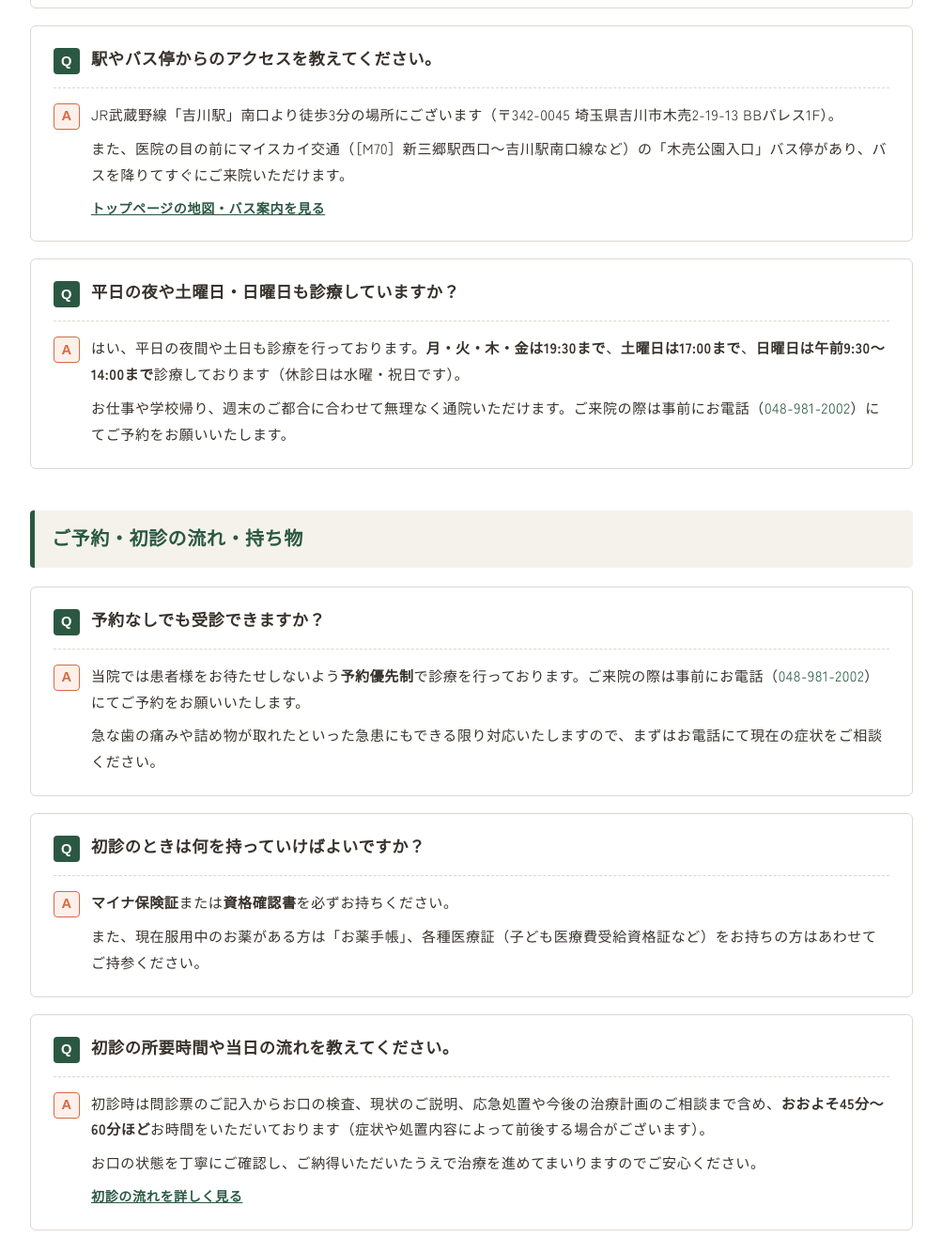
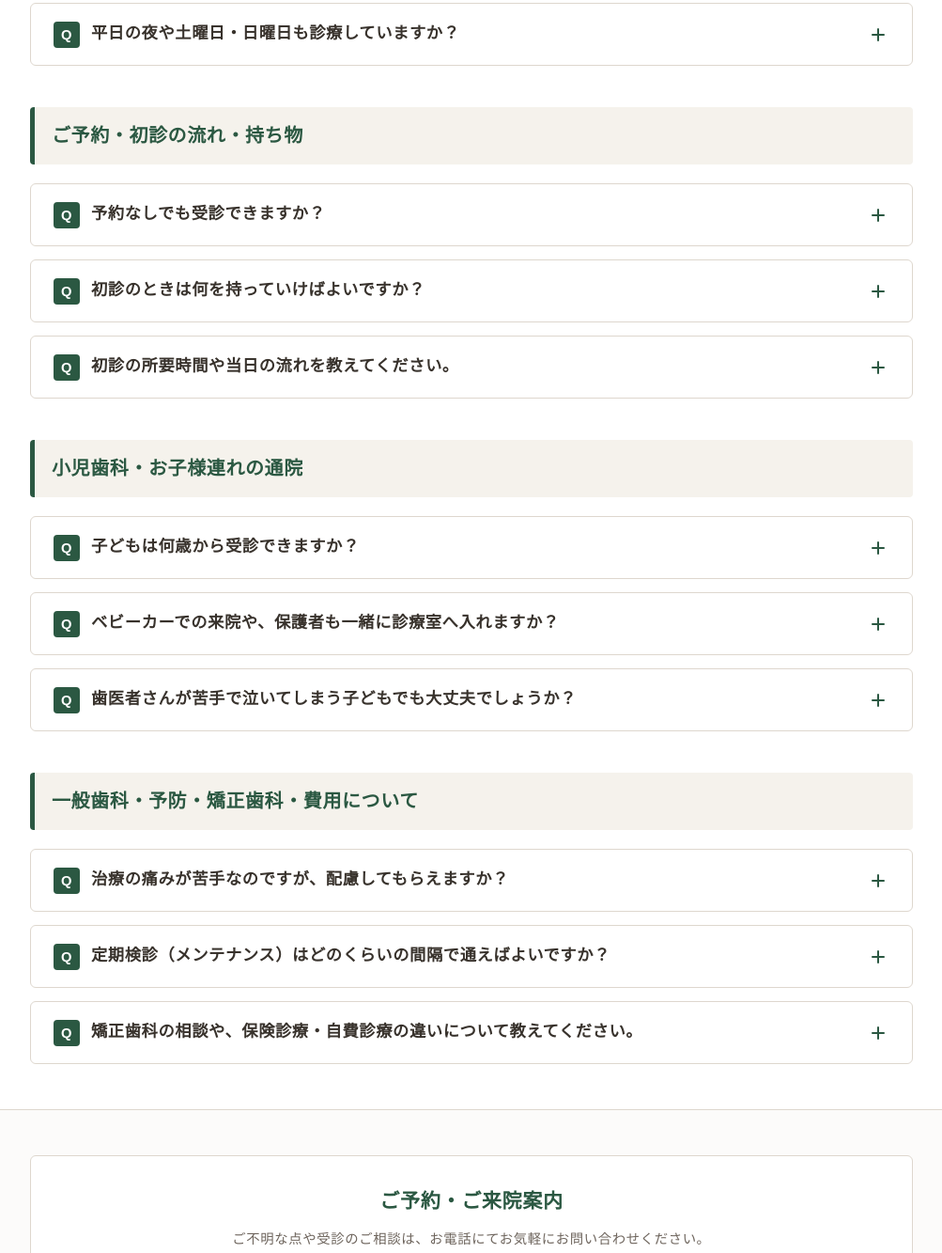
Before and after one commit to keyakishika/keyaki-dental, a plain HTML site: page faq.html in a window 1280 px wide. Shown: the part 702-2035 px from the top of the page at 94% size, without its empty margins (138-1141 px from the left). Drawn offline with Linux system fonts and the light colour scheme; a web font is replaced by a local one.

Commit message:
Update faq.html

```diff
--- a/faq.html
+++ b/faq.html
@@ -46,8 +46,7 @@ gtag('js', new Date());
         "@type": "Answer",
         "text": "はい、平日の夜間や土日も診療を行っております。月・火・木・金は19:30まで、土曜日は17:00まで、日曜日は午前9:30〜14:00まで診療しております（休診日は水曜・祝日です）。お仕事や学校帰り、週末のご都合に合わせて通院いただけます。"
       }
-    }
-      ,
+    },
     {
       "@type": "Question",
       "name": "予約なしでも受診できますか？",
@@ -71,8 +70,7 @@ gtag('js', new Date());
         "@type": "Answer",
         "text": "初診時は問診票のご記入からお口の検査、現状のご説明、応急処置や今後の治療計画のご相談まで含め、おおよそ45分〜60分ほどお時間をいただいております（症状や処置内容によって前後する場合がございます）。お口の状態を丁寧にご確認し、ご納得いただいたうえで治療を進めてまいりますのでご安心ください。"
       }
-    }
-    ,
+    },
     {
       "@type": "Question",
       "name": "子どもは何歳から受診できますか？",
@@ -96,8 +94,7 @@ gtag('js', new Date());
         "@type": "Answer",
         "text": "もちろん大丈夫です。当院ではお子様の気持ちに寄り添い、無理やり治療を進めることはいたしません。まずは診療台に座る練習や器具を見て触れてみるステップから少しずつ慣れていただき、お子様お一人おひとりのペースに合わせて優しく丁寧に診療を行います。"
       }
-    }
-    ,
+    },
     {
       "@type": "Question",
       "name": "治療の痛みが苦手なのですが、配慮してもらえますか？",
@@ -122,7 +119,6 @@ gtag('js', new Date());
         "text": "当院には矯正歯科の認定医（女医）が在籍しており、お子様から大人の方まで歯並びや噛み合わせのご相談を受け付けております。むし歯や歯周病などの一般的な治療は健康保険適用内で対応しております。矯正治療や特別な材料を用いる治療など、自費診療（自由診療）をご提案する際は、事前に費用や治療期間・メリット・一般的なリスクについて丁寧にご説明し、ご納得いただいたうえで治療を進めますのでご安心ください。"
       }
     }
-
   ]
 }
 </script>
@@ -320,19 +316,23 @@ section { padding: 48px 0; }
   margin-bottom: 20px;
 }
 
-/* Q&Aリスト */
+/* Q&Aリスト（details / summary アコーディオン） */
 .faq-list {
   display: flex;
   flex-direction: column;
-  gap: 18px;
+  gap: 14px;
 }
-.faq-item {
+details.faq-item {
   background: #ffffff;
   border: 1px solid var(--border-line);
   border-radius: 6px;
-  padding: 22px 24px;
+  padding: 0 24px;
+  transition: border-color 0.2s;
 }
-.faq-q {
+details.faq-item:hover {
+  border-color: var(--base-color);
+}
+summary.faq-q {
   display: flex;
   align-items: flex-start;
   gap: 12px;
@@ -341,7 +341,19 @@ section { padding: 48px 0; }
   font-weight: 700;
   color: var(--text-main);
   line-height: 1.55;
-  padding-bottom: 14px;
+  padding: 18px 0;
+  cursor: pointer;
+  list-style: none;
+  user-select: none;
+}
+summary.faq-q::-webkit-details-marker {
+  display: none;
+}
+summary.faq-q::marker {
+  display: none;
+  content: "";
+}
+details.faq-item[open] summary.faq-q {
   border-bottom: 1px dashed var(--border-line);
 }
 .faq-q-mark {
@@ -359,11 +371,48 @@ section { padding: 48px 0; }
   border-radius: 4px;
   margin-top: 1px;
 }
+.faq-q-text {
+  flex: 1;
+}
+.faq-toggle-icon {
+  flex-shrink: 0;
+  position: relative;
+  width: 24px;
+  height: 24px;
+  margin-top: 3px;
+  margin-left: 4px;
+  transition: transform 0.25s ease;
+}
+.faq-toggle-icon::before,
+.faq-toggle-icon::after {
+  content: "";
+  position: absolute;
+  top: 50%;
+  left: 50%;
+  background: var(--base-color);
+  border-radius: 1px;
+  transform: translate(-50%, -50%);
+  transition: transform 0.25s ease, opacity 0.25s ease;
+}
+.faq-toggle-icon::before {
+  width: 14px;
+  height: 2px;
+}
+.faq-toggle-icon::after {
+  width: 2px;
+  height: 14px;
+}
+details.faq-item[open] .faq-toggle-icon {
+  transform: rotate(180deg);
+}
+details.faq-item[open] .faq-toggle-icon::after {
+  opacity: 0;
+}
 .faq-a {
   display: flex;
   align-items: flex-start;
   gap: 12px;
-  padding-top: 14px;
+  padding: 16px 0 20px;
   font-size: 0.94rem;
   color: var(--text-main);
   line-height: 1.85;
@@ -564,9 +613,9 @@ footer .copy {
   .page-header h1 { font-size: 1.35rem; }
   section { padding: 36px 0; }
   .cat-heading { font-size: 1.12rem; padding: 10px 14px; }
-  .faq-item { padding: 18px 16px; }
-  .faq-q { font-size: 1rem; gap: 10px; }
-  .faq-a { font-size: 0.9rem; gap: 10px; }
+  details.faq-item { padding: 0 16px; }
+  summary.faq-q { font-size: 1rem; gap: 10px; padding: 16px 0; }
+  .faq-a { font-size: 0.9rem; gap: 10px; padding: 14px 0 18px; }
   .guide-card { padding: 22px 16px; }
   .guide-tel-btn { font-size: 1.2rem; padding: 10px 20px; width: 100%; }
   .guide-info-table th,
@@ -673,11 +722,12 @@ footer .copy {
 
         <div class="faq-list">
           <!-- Q1 -->
-          <article class="faq-item">
-            <h3 class="faq-q">
+          <details class="faq-item">
+            <summary class="faq-q">
               <span class="faq-q-mark" aria-hidden="true">Q</span>
-              <span>駐車場はありますか？</span>
-            </h3>
+              <span class="faq-q-text">駐車場はありますか？</span>
+              <span class="faq-toggle-icon" aria-hidden="true"></span>
+            </summary>
             <div class="faq-a">
               <span class="faq-a-mark" aria-hidden="true">A</span>
               <div class="faq-a-body">
@@ -685,14 +735,15 @@ footer .copy {
                 <p>もし満車の場合は、お手数ですがお電話（<a href="tel:0489812002">048-981-2002</a>）にてご連絡いただければご案内いたします。</p>
               </div>
             </div>
-          </article>
+          </details>
 
           <!-- Q2 -->
-          <article class="faq-item">
-            <h3 class="faq-q">
+          <details class="faq-item">
+            <summary class="faq-q">
               <span class="faq-q-mark" aria-hidden="true">Q</span>
-              <span>駅やバス停からのアクセスを教えてください。</span>
-            </h3>
+              <span class="faq-q-text">駅やバス停からのアクセスを教えてください。</span>
+              <span class="faq-toggle-icon" aria-hidden="true"></span>
+            </summary>
             <div class="faq-a">
               <span class="faq-a-mark" aria-hidden="true">A</span>
               <div class="faq-a-body">
@@ -701,14 +752,15 @@ footer .copy {
                 <a href="index.html#access" class="faq-inline-link">トップページの地図・バス案内を見る</a>
               </div>
             </div>
-          </article>
+          </details>
 
           <!-- Q3 -->
-          <article class="faq-item">
-            <h3 class="faq-q">
+          <details class="faq-item">
+            <summary class="faq-q">
               <span class="faq-q-mark" aria-hidden="true">Q</span>
-              <span>平日の夜や土曜日・日曜日も診療していますか？</span>
-            </h3>
+              <span class="faq-q-text">平日の夜や土曜日・日曜日も診療していますか？</span>
+              <span class="faq-toggle-icon" aria-hidden="true"></span>
+            </summary>
             <div class="faq-a">
               <span class="faq-a-mark" aria-hidden="true">A</span>
               <div class="faq-a-body">
@@ -716,20 +768,22 @@ footer .copy {
                 <p>お仕事や学校帰り、週末のご都合に合わせて無理なく通院いただけます。ご来院の際は事前にお電話（<a href="tel:0489812002">048-981-2002</a>）にてご予約をお願いいたします。</p>
               </div>
             </div>
-          </article>
+          </details>
         </div>
       </div>
+
       <!-- カテゴリー2：ご予約・初診の流れ・持ち物 -->
       <div class="faq-category" id="cat-reservation-firstvisit">
         <h2 class="cat-heading">ご予約・初診の流れ・持ち物</h2>
 
         <div class="faq-list">
           <!-- Q1 -->
-          <article class="faq-item">
-            <h3 class="faq-q">
+          <details class="faq-item">
+            <summary class="faq-q">
               <span class="faq-q-mark" aria-hidden="true">Q</span>
-              <span>予約なしでも受診できますか？</span>
-            </h3>
+              <span class="faq-q-text">予約なしでも受診できますか？</span>
+              <span class="faq-toggle-icon" aria-hidden="true"></span>
+            </summary>
             <div class="faq-a">
               <span class="faq-a-mark" aria-hidden="true">A</span>
               <div class="faq-a-body">
@@ -737,14 +791,15 @@ footer .copy {
                 <p>急な歯の痛みや詰め物が取れたといった急患にもできる限り対応いたしますので、まずはお電話にて現在の症状をご相談ください。</p>
               </div>
             </div>
-          </article>
+          </details>
 
           <!-- Q2 -->
-          <article class="faq-item">
-            <h3 class="faq-q">
+          <details class="faq-item">
+            <summary class="faq-q">
               <span class="faq-q-mark" aria-hidden="true">Q</span>
-              <span>初診のときは何を持っていけばよいですか？</span>
-            </h3>
+              <span class="faq-q-text">初診のときは何を持っていけばよいですか？</span>
+              <span class="faq-toggle-icon" aria-hidden="true"></span>
+            </summary>
             <div class="faq-a">
               <span class="faq-a-mark" aria-hidden="true">A</span>
               <div class="faq-a-body">
@@ -752,14 +807,15 @@ footer .copy {
                 <p>また、現在服用中のお薬がある方は「お薬手帳」、各種医療証（子ども医療費受給資格証など）をお持ちの方はあわせてご持参ください。</p>
               </div>
             </div>
-          </article>
+          </details>
 
           <!-- Q3 -->
-          <article class="faq-item">
-            <h3 class="faq-q">
+          <details class="faq-item">
+            <summary class="faq-q">
               <span class="faq-q-mark" aria-hidden="true">Q</span>
-              <span>初診の所要時間や当日の流れを教えてください。</span>
-            </h3>
+              <span class="faq-q-text">初診の所要時間や当日の流れを教えてください。</span>
+              <span class="faq-toggle-icon" aria-hidden="true"></span>
+            </summary>
             <div class="faq-a">
               <span class="faq-a-mark" aria-hidden="true">A</span>
               <div class="faq-a-body">
@@ -768,20 +824,22 @@ footer .copy {
                 <a href="flow.html" class="faq-inline-link">初診の流れを詳しく見る</a>
               </div>
             </div>
-          </article>
+          </details>
         </div>
       </div>
+
       <!-- カテゴリー3：小児歯科・お子様連れの通院 -->
       <div class="faq-category" id="cat-kids-dental">
         <h2 class="cat-heading">小児歯科・お子様連れの通院</h2>
 
         <div class="faq-list">
           <!-- Q1 -->
-          <article class="faq-item">
-            <h3 class="faq-q">
+          <details class="faq-item">
+            <summary class="faq-q">
               <span class="faq-q-mark" aria-hidden="true">Q</span>
-              <span>子どもは何歳から受診できますか？</span>
-            </h3>
+              <span class="faq-q-text">子どもは何歳から受診できますか？</span>
+              <span class="faq-toggle-icon" aria-hidden="true"></span>
+            </summary>
             <div class="faq-a">
               <span class="faq-a-mark" aria-hidden="true">A</span>
               <div class="faq-a-body">
@@ -789,14 +847,15 @@ footer .copy {
                 <p>むし歯がなくても、お口の中のチェックや毎日の歯磨きのアドバイス、フッ素塗布などで早いうちから歯医者さんの雰囲気に慣れておくことで、お子様のお口の健康を守りやすくなります。</p>
               </div>
             </div>
-          </article>
+          </details>
 
           <!-- Q2 -->
-          <article class="faq-item">
-            <h3 class="faq-q">
+          <details class="faq-item">
+            <summary class="faq-q">
               <span class="faq-q-mark" aria-hidden="true">Q</span>
-              <span>ベビーカーでの来院や、保護者も一緒に診療室へ入れますか？</span>
-            </h3>
+              <span class="faq-q-text">ベビーカーでの来院や、保護者も一緒に診療室へ入れますか？</span>
+              <span class="faq-toggle-icon" aria-hidden="true"></span>
+            </summary>
             <div class="faq-a">
               <span class="faq-a-mark" aria-hidden="true">A</span>
               <div class="faq-a-body">
@@ -804,14 +863,15 @@ footer .copy {
                 <p>また、診療室には保護者の方も一緒に付き添っていただけますので、ご予約時（<a href="tel:0489812002">048-981-2002</a>）にお気軽にお知らせください。待合室にはキッズスペースや絵本・児童書・マンガもご用意しております。</p>
               </div>
             </div>
-          </article>
+          </details>
 
           <!-- Q3 -->
-          <article class="faq-item">
-            <h3 class="faq-q">
+          <details class="faq-item">
+            <summary class="faq-q">
               <span class="faq-q-mark" aria-hidden="true">Q</span>
-              <span>歯医者さんが苦手で泣いてしまう子どもでも大丈夫でしょうか？</span>
-            </h3>
+              <span class="faq-q-text">歯医者さんが苦手で泣いてしまう子どもでも大丈夫でしょうか？</span>
+              <span class="faq-toggle-icon" aria-hidden="true"></span>
+            </summary>
             <div class="faq-a">
               <span class="faq-a-mark" aria-hidden="true">A</span>
               <div class="faq-a-body">
@@ -819,20 +879,22 @@ footer .copy {
                 <p>まずは診療台に座る練習や器具を見て触れてみるステップから少しずつ慣れていただき、お子様お一人おひとりのペースに合わせて優しく丁寧に診療を行います。</p>
               </div>
             </div>
-          </article>
+          </details>
         </div>
       </div>
+
       <!-- カテゴリー4：一般歯科・予防・矯正歯科・費用について -->
       <div class="faq-category" id="cat-treatment-cost">
         <h2 class="cat-heading">一般歯科・予防・矯正歯科・費用について</h2>
 
         <div class="faq-list">
           <!-- Q1 -->
-          <article class="faq-item">
-            <h3 class="faq-q">
+          <details class="faq-item">
+            <summary class="faq-q">
               <span class="faq-q-mark" aria-hidden="true">Q</span>
-              <span>治療の痛みが苦手なのですが、配慮してもらえますか？</span>
-            </h3>
+              <span class="faq-q-text">治療の痛みが苦手なのですが、配慮してもらえますか？</span>
+              <span class="faq-toggle-icon" aria-hidden="true"></span>
+            </summary>
             <div class="faq-a">
               <span class="faq-a-mark" aria-hidden="true">A</span>
               <div class="faq-a-body">
@@ -840,14 +902,15 @@ footer .copy {
                 <p>治療前にお口の状態と処置内容を分かりやすくご説明し、ご不安が強い場合や途中で痛みを感じたときは遠慮なくお知らせいただけるよう配慮していますので、苦手な方もどうぞご相談ください。</p>
               </div>
             </div>
-          </article>
+          </details>
 
           <!-- Q2 -->
-          <article class="faq-item">
-            <h3 class="faq-q">
+          <details class="faq-item">
+            <summary class="faq-q">
               <span class="faq-q-mark" aria-hidden="true">Q</span>
-              <span>定期検診（メンテナンス）はどのくらいの間隔で通えばよいですか？</span>
-            </h3>
+              <span class="faq-q-text">定期検診（メンテナンス）はどのくらいの間隔で通えばよいですか？</span>
+              <span class="faq-toggle-icon" aria-hidden="true"></span>
+            </summary>
             <div class="faq-a">
               <span class="faq-a-mark" aria-hidden="true">A</span>
               <div class="faq-a-body">
@@ -855,14 +918,15 @@ footer .copy {
                 <p>毎日の歯磨きでは落としきれない歯石やバイオフィルムのクリーニング、お口のトラブルの早期発見につなげるため、お一人おひとりに合わせた無理のない通院ペースをご一緒にご相談しながら進めてまいります。</p>
               </div>
             </div>
-          </article>
+          </details>
 
           <!-- Q3 -->
-          <article class="faq-item">
-            <h3 class="faq-q">
+          <details class="faq-item">
+            <summary class="faq-q">
               <span class="faq-q-mark" aria-hidden="true">Q</span>
-              <span>矯正歯科の相談や、保険診療・自費診療の違いについて教えてください。</span>
-            </h3>
+              <span class="faq-q-text">矯正歯科の相談や、保険診療・自費診療の違いについて教えてください。</span>
+              <span class="faq-toggle-icon" aria-hidden="true"></span>
+            </summary>
             <div class="faq-a">
               <span class="faq-a-mark" aria-hidden="true">A</span>
               <div class="faq-a-body">
@@ -870,7 +934,7 @@ footer .copy {
                 <p>むし歯や歯周病などの一般的な治療は健康保険適用内で対応しております。矯正治療や特別な材料を用いる治療など、自費診療（自由診療）をご提案する際は、事前に費用や治療期間・メリット・一般的なリスクについて丁寧にご説明し、ご納得いただいたうえで治療を進めますのでご安心ください。</p>
               </div>
             </div>
-          </article>
+          </details>
         </div>
       </div>
 
```
